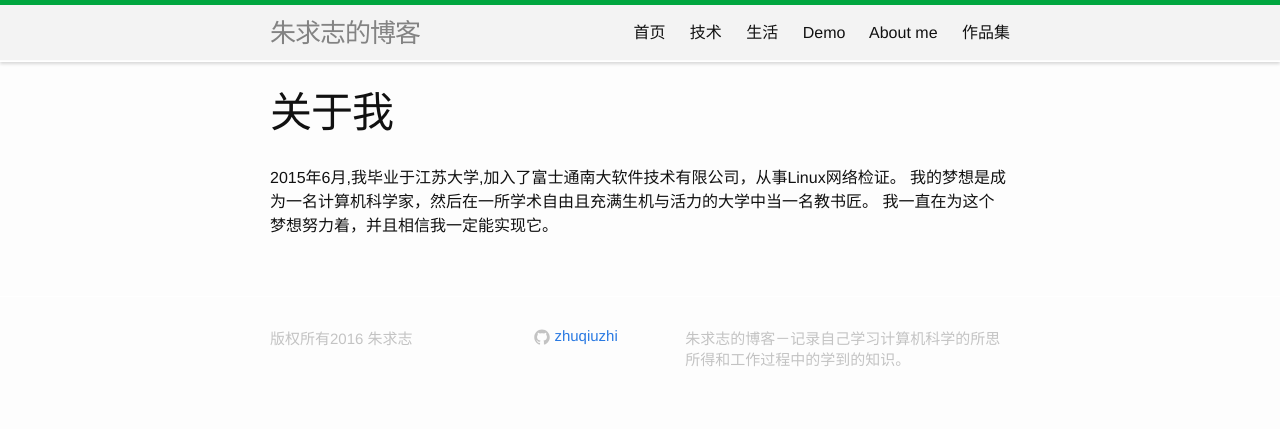
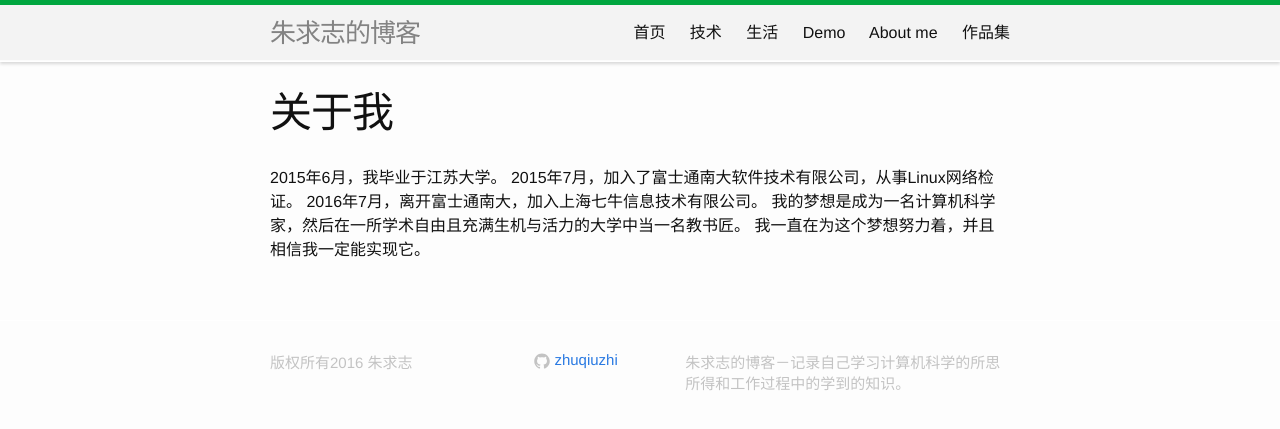
Before and after one commit to zhuqiuzhi/zhuqiuzhi.github.io, a Jekyll site: the page built from about.md, in a window 1280 px wide. Shown: the top 429 px of the page. Built offline with Jekyll 4.4.1, drawn with Linux system fonts in a browser that asks for light colours.

Commit message:
add qiniu
Signed-off-by: Zhu,QiuZhi <zhuqiuzhi91@gmail.com>

```diff
--- a/about.md
+++ b/about.md
@@ -4,6 +4,8 @@ title: 关于我
 permalink: /about/
 ---
 
-2015年6月,我毕业于江苏大学,加入了富士通南大软件技术有限公司，从事Linux网络检证。
+2015年6月，我毕业于江苏大学。
+2015年7月，加入了富士通南大软件技术有限公司，从事Linux网络检证。
+2016年7月，离开富士通南大，加入上海七牛信息技术有限公司。
 我的梦想是成为一名计算机科学家，然后在一所学术自由且充满生机与活力的大学中当一名教书匠。
 我一直在为这个梦想努力着，并且相信我一定能实现它。
```
